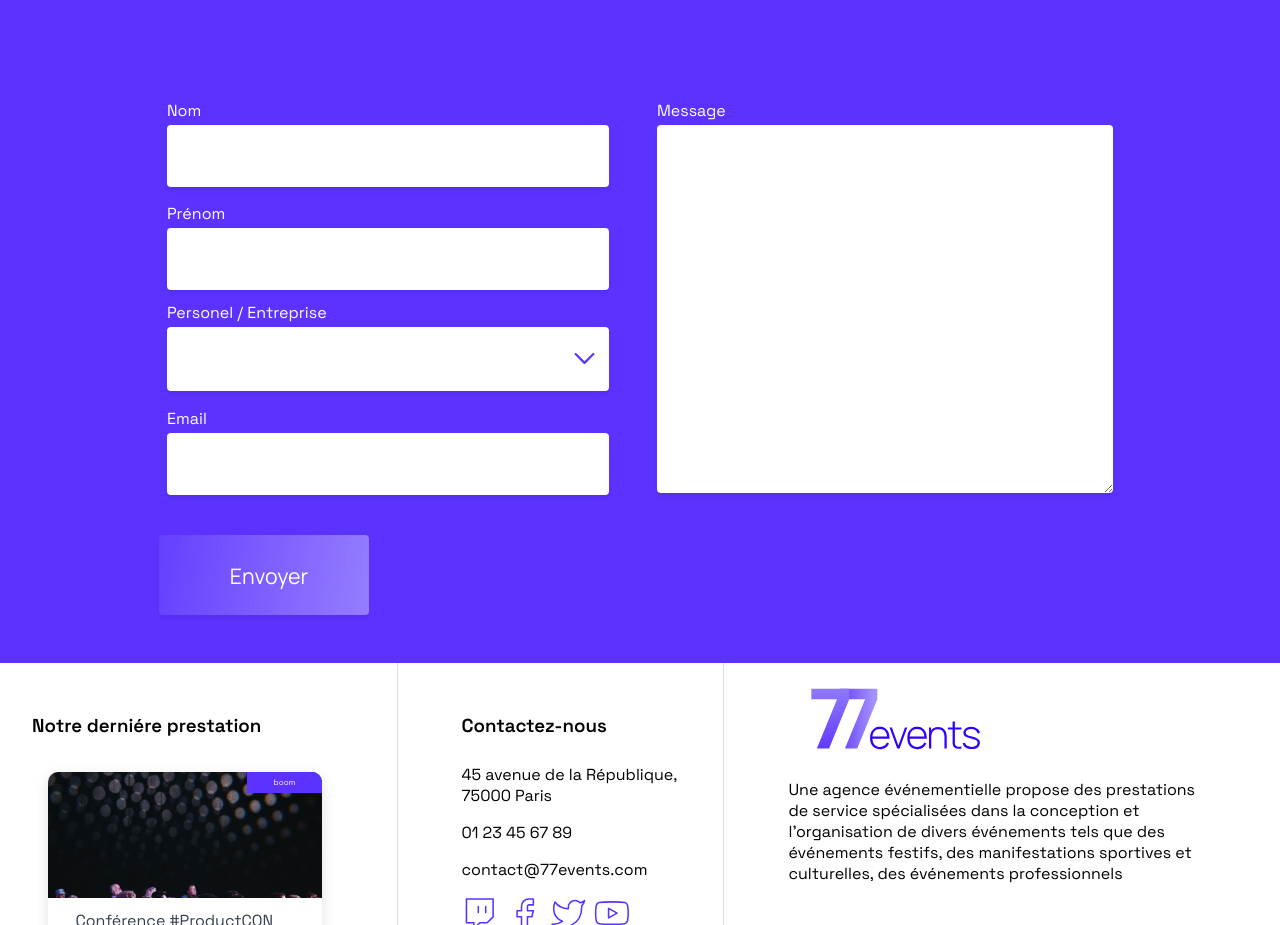
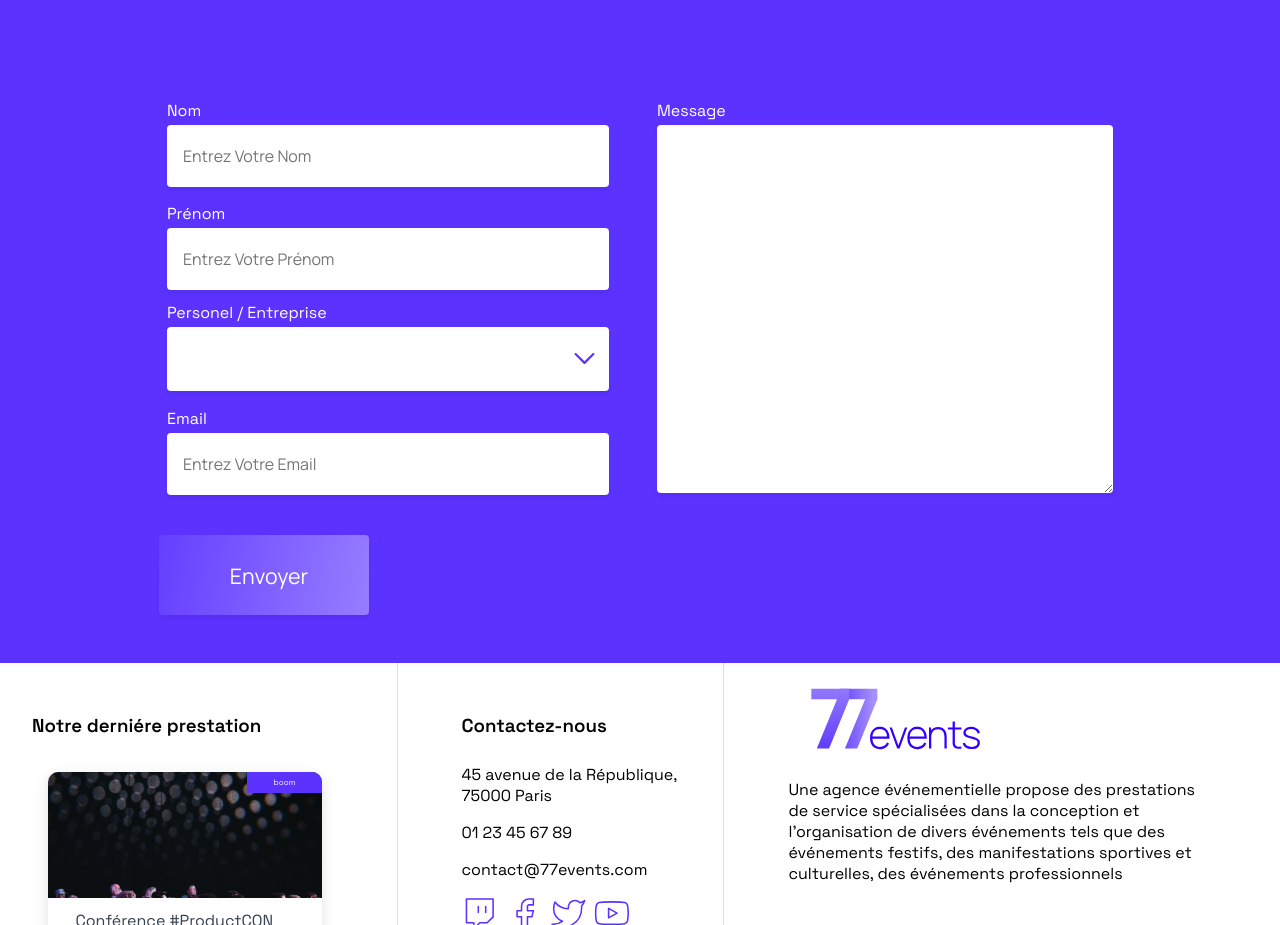
Before and after one commit to D-D-f/p10_opc, a React (Create React App) app: page / in a window 1280 px wide. Shown: the part 5450-6375 px from the top of the page. Built offline with nearby package versions, Linux system fonts and the light colour scheme.

Commit message:
modification input

```diff
--- a/src/components/EventCard/index.js
+++ b/src/components/EventCard/index.js
@@ -29,10 +29,12 @@ const EventCard = ({
 );
 
 EventCard.propTypes = {
-  imageSrc: PropTypes.string.isRequired,
+  // eslint-disable-next-line react/require-default-props
+  imageSrc: PropTypes.string,
   imageAlt: PropTypes.string,
   date: PropTypes.instanceOf(Date).isRequired,
-  title: PropTypes.string.isRequired,
+  // eslint-disable-next-line react/require-default-props
+  title: PropTypes.string,
   small: PropTypes.bool,
   label: PropTypes.string.isRequired,
 };
--- a/src/components/Field/index.js
+++ b/src/components/Field/index.js
@@ -3,8 +3,9 @@ import PropTypes from "prop-types";
 import "./style.scss";
 
 export const FIELD_TYPES = {
-  INPUT_TEXT: 1,
-  TEXTAREA: 2,
+  INPUT_TEXT: "text",
+  TEXTAREA: "text-area",
+  INPUT_MAIL: "email"
 };
 
 const Field = ({ type = FIELD_TYPES.INPUT_TEXT, label, name, placeholder }) => {
@@ -22,6 +23,16 @@ const Field = ({ type = FIELD_TYPES.INPUT_TEXT, label, name, placeholder }) => {
       break;
     case FIELD_TYPES.TEXTAREA:
       component = <textarea name={name} data-testid="field-testid" />;
+      break;
+    case FIELD_TYPES.INPUT_MAIL:
+      component = (
+          <input
+              type="email"
+              name={name}
+              placeholder={placeholder}
+              data-testid="field-testid"
+          />
+      );
       break;
     default:
       component = (
--- a/src/containers/Events/index.js
+++ b/src/containers/Events/index.js
@@ -51,7 +51,7 @@ const EventList = () => {
               .sort((evtA, evtB) =>
                 new Date(evtA.date) < new Date(evtB.date) ? -1 : 1
               )
-              .map((event) => (
+              .map((event) =>  (
                 <Modal key={event.id} Content={<ModalEvent event={event} />}>
                   {({ setIsOpened }) => (
                     <EventCard
--- a/src/containers/Form/index.js
+++ b/src/containers/Form/index.js
@@ -25,11 +25,12 @@ const Form = ({ onSuccess, onError }) => {
   );
 
   return (
+
     <form onSubmit={sendContact}>
       <div className="row">
         <div className="col">
-          <Field placeholder="" label="Nom" />
-          <Field placeholder="" label="Prénom" />
+          <Field placeholder="Entrez votre nom" label="Nom" />
+          <Field placeholder="Entrez votre prénom" label="Prénom" />
           <Select
             selection={["Personel", "Entreprise"]}
             onChange={() => null}
@@ -37,7 +38,7 @@ const Form = ({ onSuccess, onError }) => {
             type="large"
             titleEmpty
           />
-          <Field placeholder="" label="Email" />
+          <Field type={FIELD_TYPES.INPUT_MAIL} placeholder="Entrez votre email" label="Email" />
           <Button type={BUTTON_TYPES.SUBMIT} disabled={sending} onClick={onSuccess}>
             {sending ? "En cours" : "Envoyer"}
           </Button>
@@ -61,7 +62,7 @@ Form.propTypes = {
 
 Form.defaultProps = {
   onError: () => null,
-    onSuccess: () => null
+    onSuccess: () => !null
 }
 
 export default Form;
```
Also changed, not shown: src/pages/Home/index.js (indentation only).
